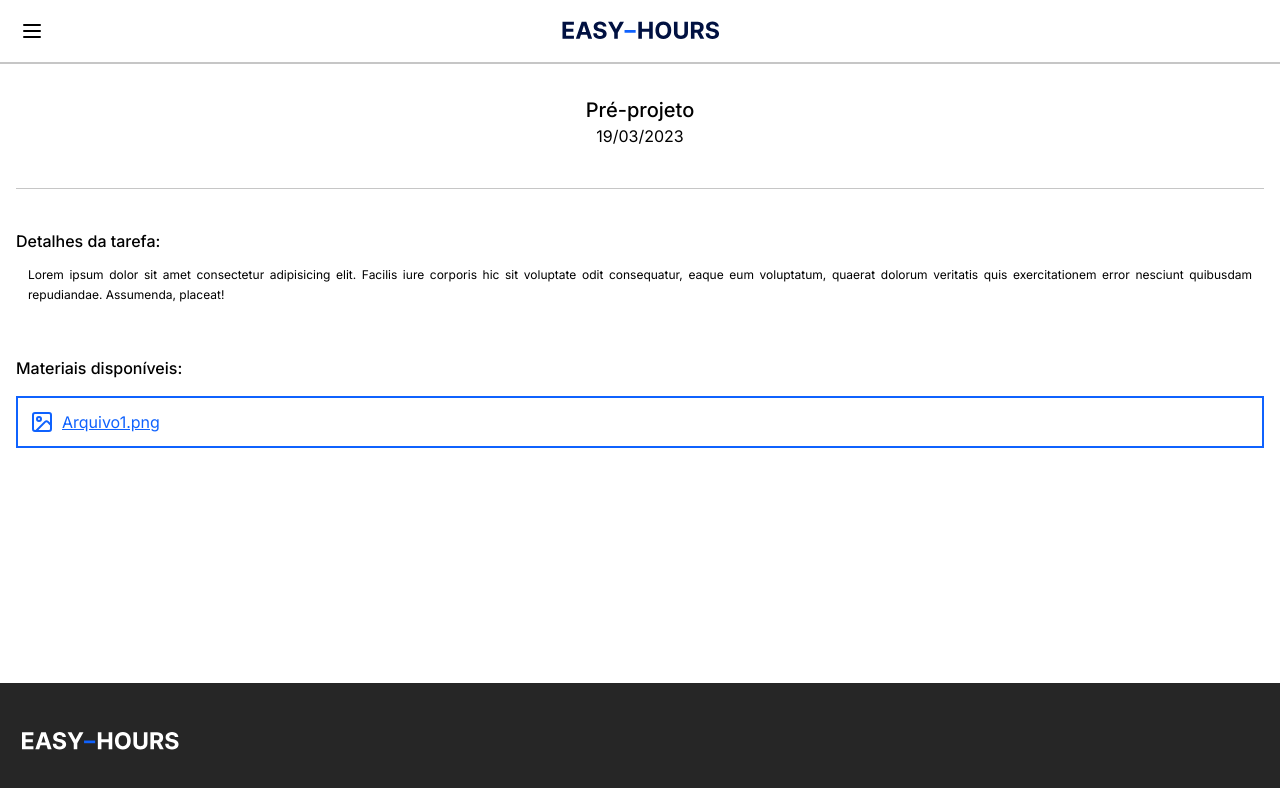
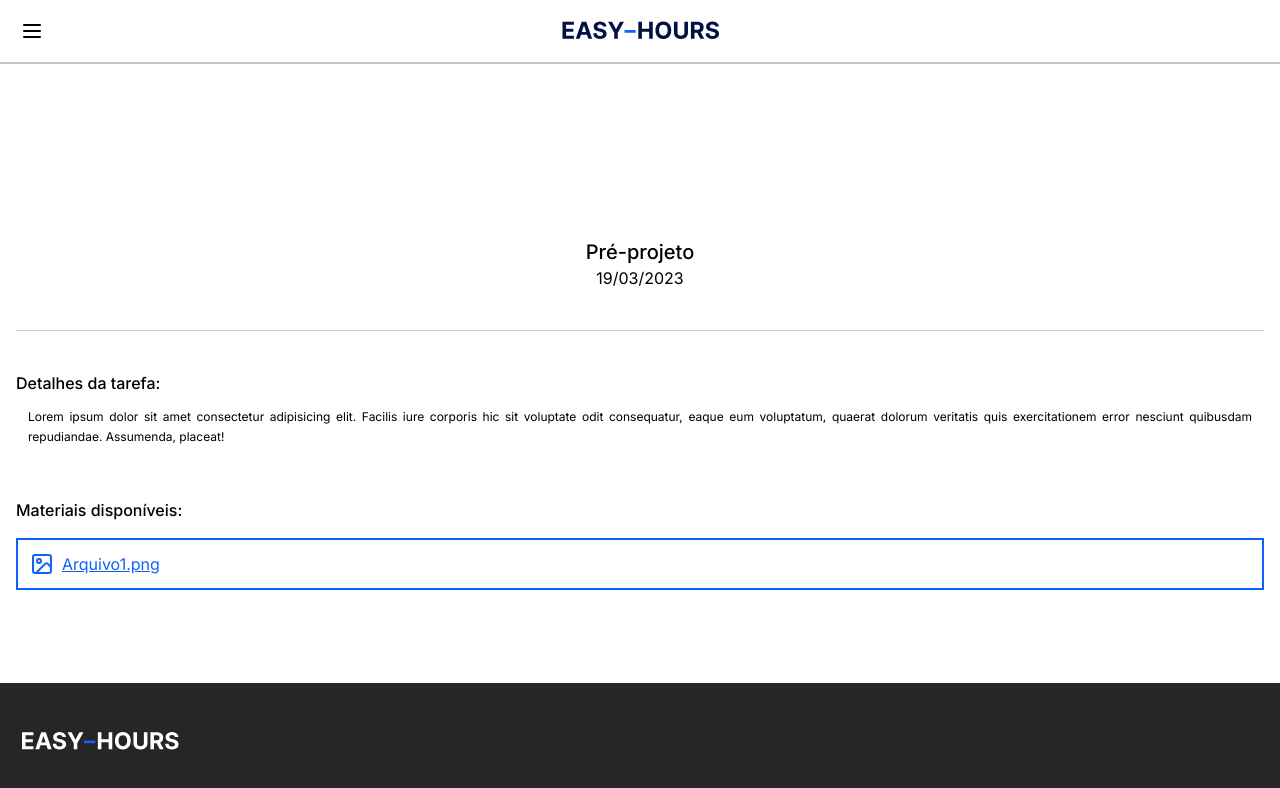
Before and after one commit to gabrielMendes21/tcc-etecZL, a Next.js app in the folder front/: page /pre-projeto in a window 1280 px wide. Shown: the top 788 px of the page. Built offline with nearby package versions, Linux system fonts and the light colour scheme.

Commit message:
fixed layout space

```diff
--- a/front/src/app/(authenticated)/atividades/page.jsx
+++ b/front/src/app/(authenticated)/atividades/page.jsx
@@ -3,10 +3,10 @@ import PageTitle from '@/components/PageTitle'
 
 export default function Atividades() {
   return (
-    <Delay>
-      <main className="px-4">
+    <main className="px-4">
+      <Delay>
         <PageTitle title="Atividades" />
-      </main>
-    </Delay>
+      </Delay>
+    </main>
   )
 }
--- a/front/src/app/(authenticated)/layout.jsx
+++ b/front/src/app/(authenticated)/layout.jsx
@@ -16,7 +16,7 @@ export default function RootLayout({ children }) {
   return (
     <html lang="pt-br">
       <body
-        className={`${inter.className} h-screen grid grid-cols-1 grid-rows-[1fr_9fr_1fr]`}
+        className={`${inter.className} h-screen grid grid-cols-1 grid-rows-[1fr_1fr_1fr]`}
       >
         <MenuContextProvider>
           <Header hasMenu />
--- a/front/src/app/(authenticated)/page.jsx
+++ b/front/src/app/(authenticated)/page.jsx
@@ -20,8 +20,8 @@ export default function Home() {
   const handleDropDown = () => setIsActive(!isActive)
 
   return (
-    <Delay>
-      <main className="px-4 relative flex flex-col">
+    <main className="px-4">
+      <Delay>
         {/* Student info */}
         <div className="flex justify-between items-center">
           <h1 className="text-xl py-7">Olá, Danilo!</h1>
@@ -80,7 +80,7 @@ export default function Home() {
             </li>
           </ul>
         </div>
-      </main>
-    </Delay>
+      </Delay>
+    </main>
   )
 }
--- a/front/src/app/(authenticated)/pre-projeto/page.jsx
+++ b/front/src/app/(authenticated)/pre-projeto/page.jsx
@@ -3,16 +3,15 @@ import Delay from '@/components/LoadDelay'
 
 export default function Task() {
   return (
+    <main>
       <Delay>
-      <main className="px-4 space-y-10">
         {/* Task info */}
+        <div className="px-4 space-y-10">
           <div className="pt-7">
             <h1 className="text-center font-medium text-xl">Pré-projeto</h1>
             <span className="block text-center">19/03/2023</span>
           </div>
-
           <hr className="border-[#C6C6C6]" />
-
           {/* Task details */}
           <div>
             <h2 className="font-medium">Detalhes da tarefa:</h2>
@@ -23,7 +22,6 @@ export default function Task() {
               nesciunt quibusdam repudiandae. Assumenda, placeat!
             </p>
           </div>
-
           {/* Attached files */}
           <div>
             <h2 className="font-medium mb-4">Materiais disponíveis:</h2>
@@ -32,7 +30,8 @@ export default function Task() {
               Arquivo1.png
             </div>
           </div>
+        </div>
+      </Delay>
     </main>
-    </Delay>
   )
 }
--- a/front/src/components/Dropdown.jsx
+++ b/front/src/components/Dropdown.jsx
@@ -1,6 +1,5 @@
 'use client'
 
-import Card from '@/components/Card'
 import { ChevronDown, ChevronRight } from 'lucide-react'
 import { useState } from 'react'
 
```
Lines whose indentation alone changed are shown as unchanged.
